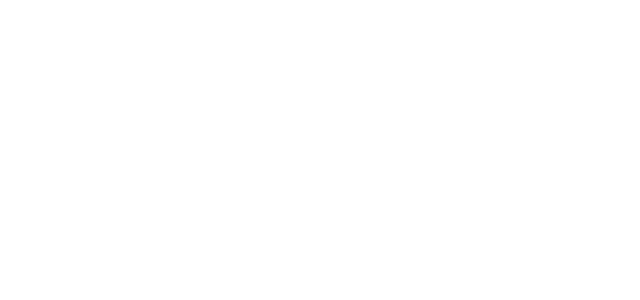
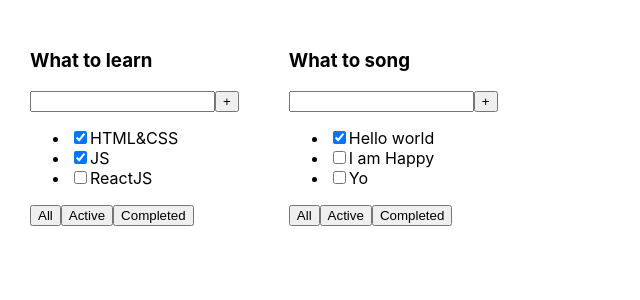
Before and after one commit to VanoKi/todolist-03, a React (Vite) app: page / in a window 1280 px wide. Shown: the top 300 px of the page, without its empty margins (0-640 px from the left). Built offline with nearby package versions, Linux system fonts and the light colour scheme.

Commit message:
feat: add map to todolistItm

```diff
--- a/src/App.tsx
+++ b/src/App.tsx
@@ -1,8 +1,28 @@
 import './App.css'
+import {TodolistItem} from "./TodolistItem.tsx";
+
+export type Task = {
+  id: number
+  title: string
+  isDone: boolean
+}
 
 function App() {
+  const tasks1 = [
+    { id: 1, title: 'HTML&CSS', isDone: true },
+    { id: 2, title: 'JS', isDone: true },
+    { id: 3, title: 'ReactJS', isDone: false },
+  ]
+  const tasks2 = [
+    { id: 1, title: 'Hello world', isDone: true },
+    { id: 2, title: 'I am Happy', isDone: false },
+    { id: 3, title: 'Yo', isDone: false },
+  ]
+
   return (
       <div className="app">
+        <TodolistItem title={'What to learn'} tasks={tasks1}/>
+        <TodolistItem title={'What to song'} tasks={tasks2}/>
       </div>
   )
 }
--- a/src/TodolistItem.tsx
+++ b/src/TodolistItem.tsx
@@ -1,21 +1,37 @@
-export const TodolistItem = () => {
+import {Task} from "./App.tsx";
+
+type todolistitemProps = {
+  title: string
+  tasks: Task[]
+}
+
+export const TodolistItem = (props: todolistitemProps) => {
+  const {title, tasks} = props
   return (
     <div>
-      <h3>What to learn</h3>
+      <h3>{title}</h3>
       <div>
         <input/>
         <button>+</button>
       </div>
       <ul>
-        <li>
-          <input type="checkbox" checked={true}/> <span>HTML&CSS</span>
-        </li>
-        <li>
-          <input type="checkbox" checked={true}/> <span>JS</span>
-        </li>
-        <li>
-          <input type="checkbox" checked={false}/> <span>React</span>
-        </li>
+        {tasks.map((task) => {
+          return (
+            <li key={task.id}>
+              <input type={"checkbox"} checked={task.isDone}/>
+              <span>{task.title}</span>
+            </li>
+          )
+        })}
+        {/*<li>*/}
+        {/*  <input type="checkbox" checked={true}/> <span>HTML&CSS</span>*/}
+        {/*</li>*/}
+        {/*<li>*/}
+        {/*  <input type="checkbox" checked={true}/> <span>JS</span>*/}
+        {/*</li>*/}
+        {/*<li>*/}
+        {/*  <input type="checkbox" checked={false}/> <span>React</span>*/}
+        {/*</li>*/}
       </ul>
       <div>
         <button>All</button>
```
